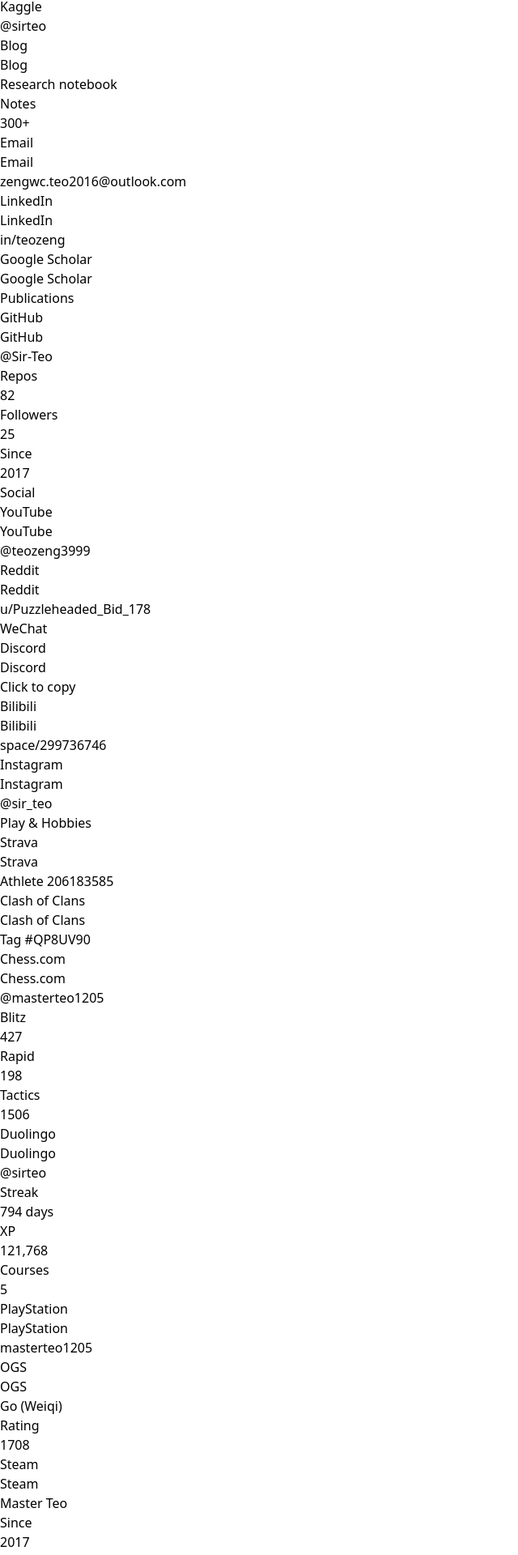
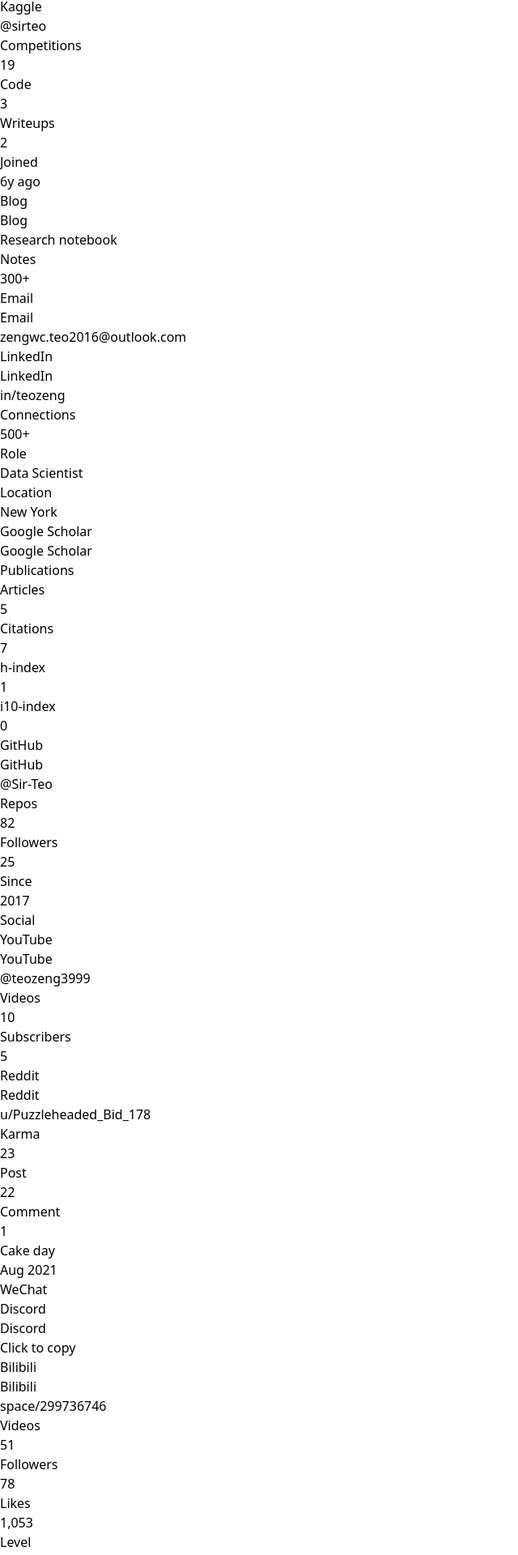
Before and after one commit to Sir-Teo/aboutme, a Next.js app: page / in a window 1280 px wide. Shown: the part 458-2378 px from the top of the page at 81% size, without its empty margins (0-640 px from the left). Built offline with nearby package versions, Linux system fonts and the light colour scheme.

Commit message:
Add profile hover stats

```diff
--- a/app/data/profile.ts
+++ b/app/data/profile.ts
@@ -90,6 +90,12 @@
         color: '#20BEFF',
         category: 'Work & Research',
         meta: '@sirteo',
+        stats: [
+            { label: 'Competitions', value: '19' },
+            { label: 'Code', value: '3' },
+            { label: 'Writeups', value: '2' },
+            { label: 'Joined', value: '6y ago' },
+        ],
     },
     {
         label: 'Blog',
@@ -117,6 +123,11 @@
         colorDark: '#4DA3E4',
         category: 'Work & Research',
         meta: 'in/teozeng',
+        stats: [
+            { label: 'Connections', value: '500+' },
+            { label: 'Role', value: 'Data Scientist' },
+            { label: 'Location', value: 'New York' },
+        ],
     },
     {
         label: 'Google Scholar',
@@ -125,6 +136,12 @@
         color: '#4285F4',
         category: 'Work & Research',
         meta: 'Publications',
+        stats: [
+            { label: 'Articles', value: '5' },
+            { label: 'Citations', value: '7' },
+            { label: 'h-index', value: '1' },
+            { label: 'i10-index', value: '0' },
+        ],
     },
     {
         label: 'GitHub',
@@ -149,6 +166,10 @@
         color: '#FF0000',
         category: 'Social',
         meta: '@teozeng3999',
+        stats: [
+            { label: 'Videos', value: '10' },
+            { label: 'Subscribers', value: '5' },
+        ],
     },
     {
         label: 'Reddit',
@@ -157,6 +178,12 @@
         color: '#FF4500',
         category: 'Social',
         meta: 'u/Puzzleheaded_Bid_178',
+        stats: [
+            { label: 'Karma', value: '23' },
+            { label: 'Post', value: '22' },
+            { label: 'Comment', value: '1' },
+            { label: 'Cake day', value: 'Aug 2021' },
+        ],
     },
     {
         label: 'WeChat',
@@ -182,6 +209,12 @@
         color: '#FB7299',
         category: 'Social',
         meta: 'space/299736746',
+        stats: [
+            { label: 'Videos', value: '51' },
+            { label: 'Followers', value: '78' },
+            { label: 'Likes', value: '1,053' },
+            { label: 'Level', value: '5' },
+        ],
     },
     {
         label: 'Instagram',
@@ -190,6 +223,11 @@
         color: '#E4405F',
         category: 'Social',
         meta: '@sir_teo',
+        stats: [
+            { label: 'Posts', value: '78' },
+            { label: 'Followers', value: '535' },
+            { label: 'Following', value: '577' },
+        ],
     },
 
     // ── Play & Hobbies ───────────────────────────────────────────────
@@ -200,6 +238,10 @@
         color: '#FC4C02',
         category: 'Play & Hobbies',
         meta: 'Athlete 206183585',
+        stats: [
+            { label: 'Athlete ID', value: '206183585' },
+            { label: 'Primary', value: 'Run' },
+        ],
     },
     {
         // Clash of Clans has no official public player page; ClashOfStats hosts
@@ -210,6 +252,12 @@
         color: '#E9A409',
         category: 'Play & Hobbies',
         meta: 'Tag #QP8UV90',
+        stats: [
+            { label: 'Town Hall', value: '18' },
+            { label: 'XP', value: '241' },
+            { label: 'Trophies', value: '1,724' },
+            { label: 'Best', value: '5,561' },
+        ],
     },
     {
         label: 'Chess.com',
@@ -245,6 +293,10 @@
         colorDark: '#4DA3E4',
         category: 'Play & Hobbies',
         meta: 'masterteo1205',
+        stats: [
+            { label: 'Online ID', value: 'masterteo1205' },
+            { label: 'Network', value: 'PSN' },
+        ],
     },
     {
         label: 'OGS',
```
